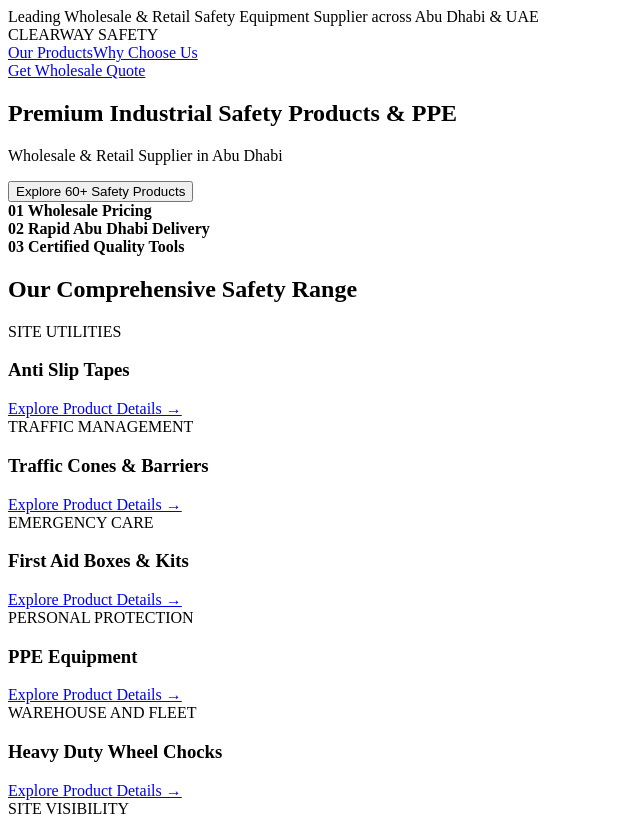
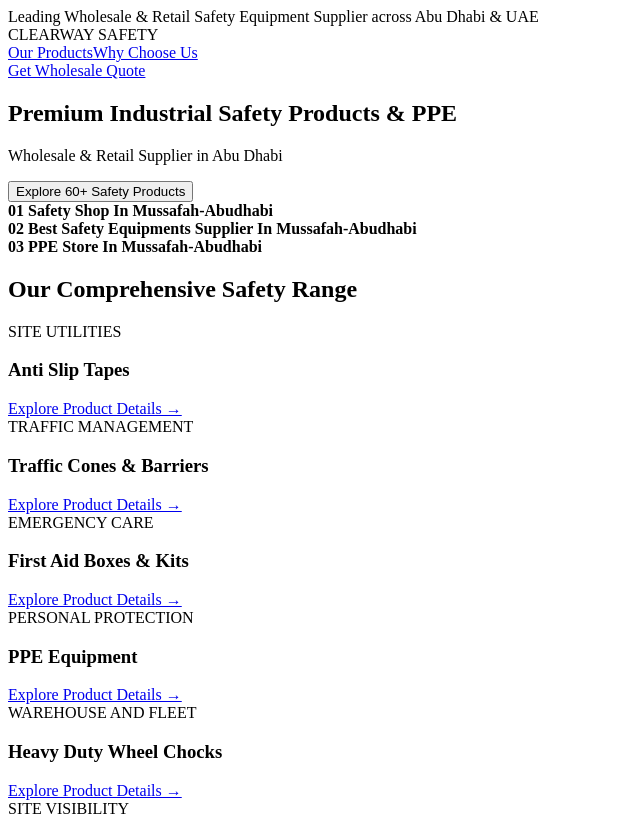
Before and after one commit to clearwaytoolsonline-svg/clearway-blog, a Next.js app: page / in a window 1280 px wide. Shown: the top 816 px of the page, without its empty margins (0-640 px from the left). Built offline with nearby package versions, Linux system fonts and the light colour scheme.

Commit message:
Update page.js

```diff
--- a/app/page.js
+++ b/app/page.js
@@ -40,9 +40,9 @@
 
       {/* 3. Features Section */}
       <section className="max-w-7xl mx-auto py-12 px-6 grid grid-cols-1 md:grid-cols-3 gap-6">
-        <div className="bg-white p-6 border rounded shadow-sm"><strong>01 Wholesale Pricing</strong></div>
-        <div className="bg-white p-6 border rounded shadow-sm"><strong>02 Rapid Abu Dhabi Delivery</strong></div>
-        <div className="bg-white p-6 border rounded shadow-sm"><strong>03 Certified Quality Tools</strong></div>
+        <div className="bg-white p-6 border rounded shadow-sm"><strong>01 Safety Shop In Mussafah-Abudhabi</strong></div>
+        <div className="bg-white p-6 border rounded shadow-sm"><strong>02 Best Safety Equipments Supplier In Mussafah-Abudhabi</strong></div>
+        <div className="bg-white p-6 border rounded shadow-sm"><strong>03 PPE Store In Mussafah-Abudhabi</strong></div>
       </section>
 
       {/* 4. Product Range Section */}
```
